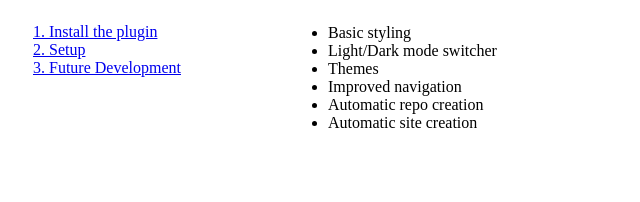
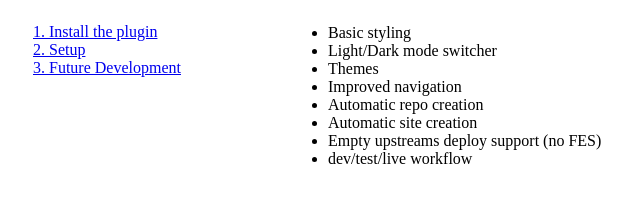
Before and after one commit to CobyPear/hack-2024-pantheon-obsidian, a website: page public/3. Future Development.html in a window 1280 px wide. Shown: the whole page, without its empty margins (0-640 px from the left). Drawn offline with Linux system fonts and the light colour scheme.

Commit message:
11/21/2024 4:17:04 PM: Publish content

```diff
--- a/public/3. Future Development.html
+++ b/public/3. Future Development.html
@@ -45,6 +45,8 @@
 <li>Improved navigation</li>
 <li>Automatic repo creation</li>
 <li>Automatic site creation</li>
+<li>Empty upstreams deploy support (no FES)</li>
+<li>dev/test/live workflow</li>
 </ul></main>
 			</body>
 		</html>
```
